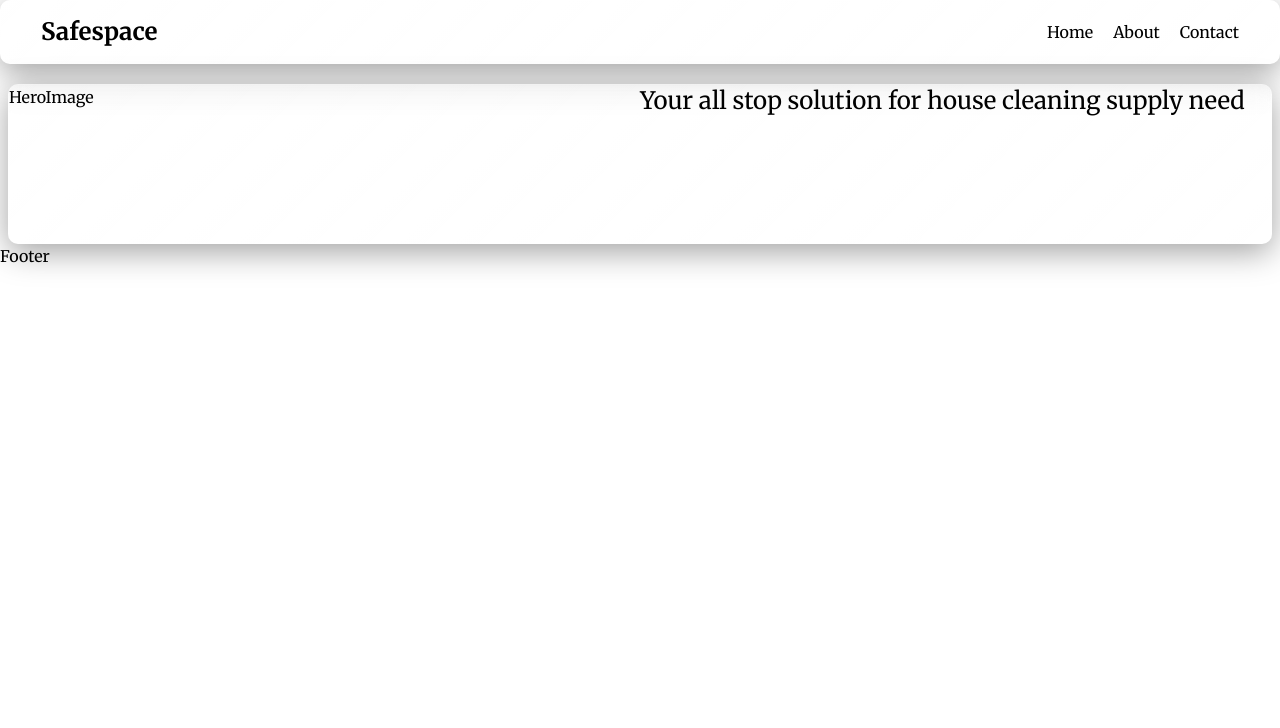
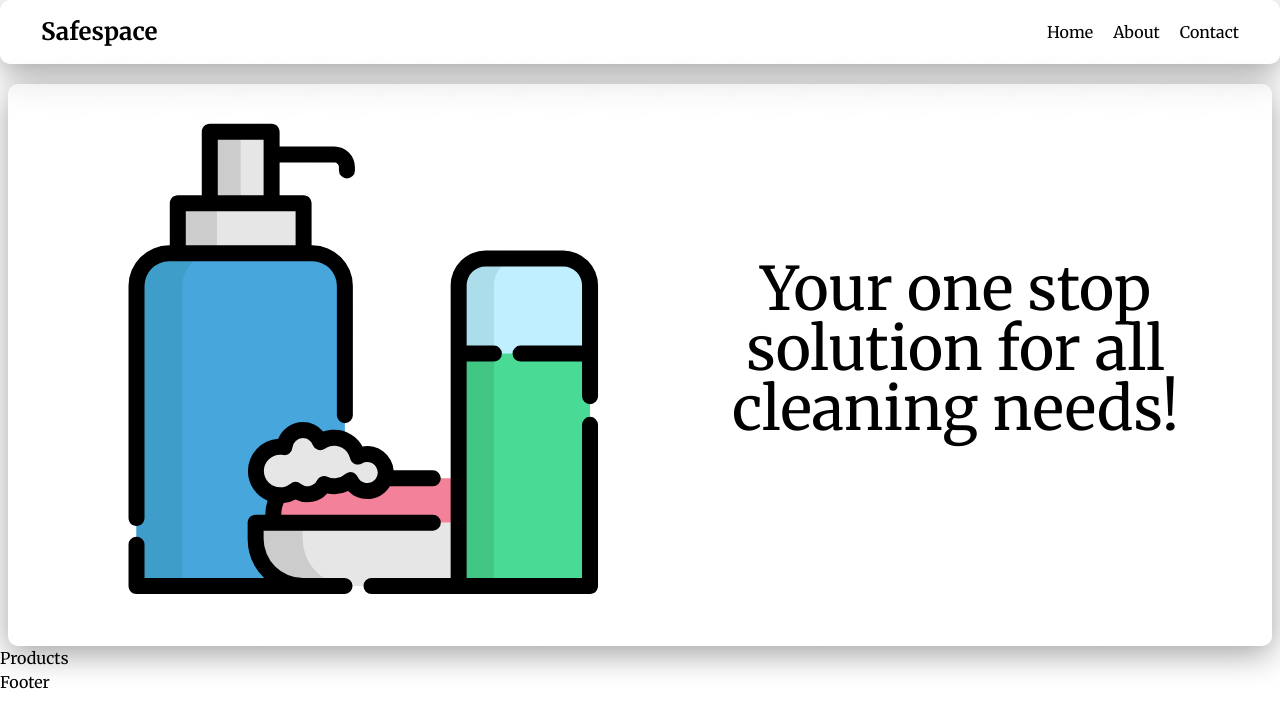
Before and after one commit to vidit9151/SafeSpace-, a React (Vite) app: page / in a window 1280 px wide. Shown: the top 728 px of the page. Built offline with nearby package versions, Linux system fonts and the light colour scheme; the HTML template or start-up script is replaced by a standard one.

Commit message:
hero complete

```diff
--- a/src/components/HeroSection/Hero.tsx
+++ b/src/components/HeroSection/Hero.tsx
@@ -2,13 +2,15 @@ import HeroImage from "./HeroImage";
 
 const Hero = () => {
   return (
-    <div className="grid grid-cols-1 md:grid-cols-2 glass  mt-5 mx-2 h-[10rem]">
-      <div>
+    <div className="grid grid-cols-1 md:grid-cols-2 glass  mt-5 mx-2  ">
+      <div className="md:pl-[5rem]">
         <HeroImage />
       </div>
-      <h1 className="text-2xl ">
-        Your all stop solution for house cleaning supply need
-      </h1>
+      <div className="flex items-center ">
+        <h1 className="text-2xl px-[1rem] text-center pb-[2rem] md:text-6xl  ">
+          Your one stop solution for all cleaning needs!
+        </h1>
+      </div>
     </div>
   );
 };
--- a/src/components/HeroSection/HeroImage.tsx
+++ b/src/components/HeroSection/HeroImage.tsx
@@ -1,7 +1,11 @@
-import React from "react";
+import toiletries from "../../assets/toiletries-svgrepo-com.svg";
 
 const HeroImage = () => {
-  return <div>HeroImage</div>;
+  return (
+    <div>
+      <img src={toiletries} className="md:h-[70vh]" alt="" />
+    </div>
+  );
 };
 
 export default HeroImage;
--- a/src/components/Navbar/Navlinks.tsx
+++ b/src/components/Navbar/Navlinks.tsx
@@ -1,5 +1,5 @@
 import { Link } from "react-router-dom";
-import { menuLinksArr } from "../links/MenuLinks.data";
+import { menuLinksArr } from "../../links/MenuLinks.data";
 
 const Navlinks = () => {
   return (
--- /dev/null
+++ b/src/components/Products/Products.tsx
@@ -0,0 +1,5 @@
+const Products = () => {
+  return <div>Products</div>;
+};
+
+export default Products;
--- a/src/components/index.tsx
+++ b/src/components/index.tsx
@@ -4,5 +4,5 @@ import Hero from "./HeroSection/Hero";
 import Navbar from "./Navbar/Navbar";
 import Contact from "./Contact/Contact";
 import Error404 from "./404/Error404";
-
-export { About, Footer, Hero, Navbar, Contact, Error404 };
+import Products from "./Products/Products";
+export { About, Footer, Hero, Navbar, Contact, Error404, Products };
--- a/src/pages/Home-Page.tsx
+++ b/src/pages/Home-Page.tsx
@@ -1,9 +1,10 @@
-import { Hero } from "../components";
+import { Hero, Products } from "../components";
 
 const Home_Page = () => {
   return (
     <div>
       <Hero />
+      <Products />
     </div>
   );
 };
```
Also changed, not shown: src/assets/bottle.png (added), src/assets/toiletries-svgrepo-com.svg (added), src/links/MenuLinks.data.tsx (renamed from src/components/links/MenuLinks.data.tsx).
